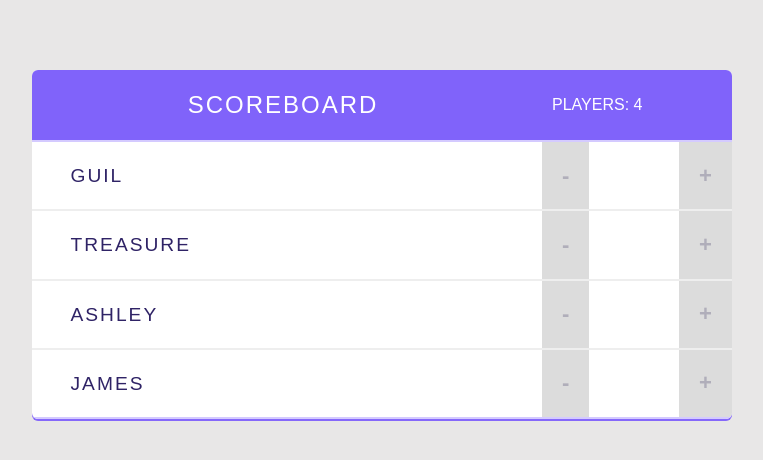
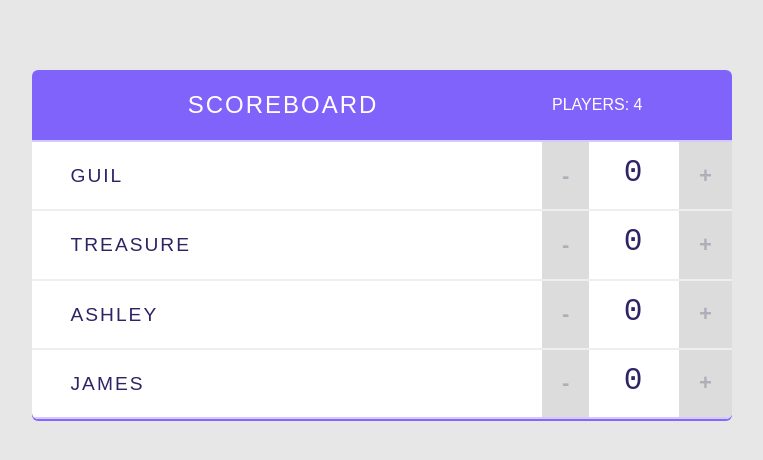
Before and after one commit to LeeVaughn/scorekeeper-v2, a React (Create React App) app: page / in a window 1280 px wide. Shown: the top 460 px of the page, without its empty margins (258-1021 px from the left). Built offline with nearby package versions, Linux system fonts and the light colour scheme.

Commit message:
passed props to Counter component to reflect score state being moved to App.js

```diff
--- a/src/components/Player.js
+++ b/src/components/Player.js
@@ -11,7 +11,11 @@ const Player = (props) => {
         { props.name }
       </span>
 
-      <Counter />
+      <Counter
+        score={ props.score }
+        changeScore={ props.changeScore }
+        index={ props.index }
+      />
     </div>
   );
 }
```
